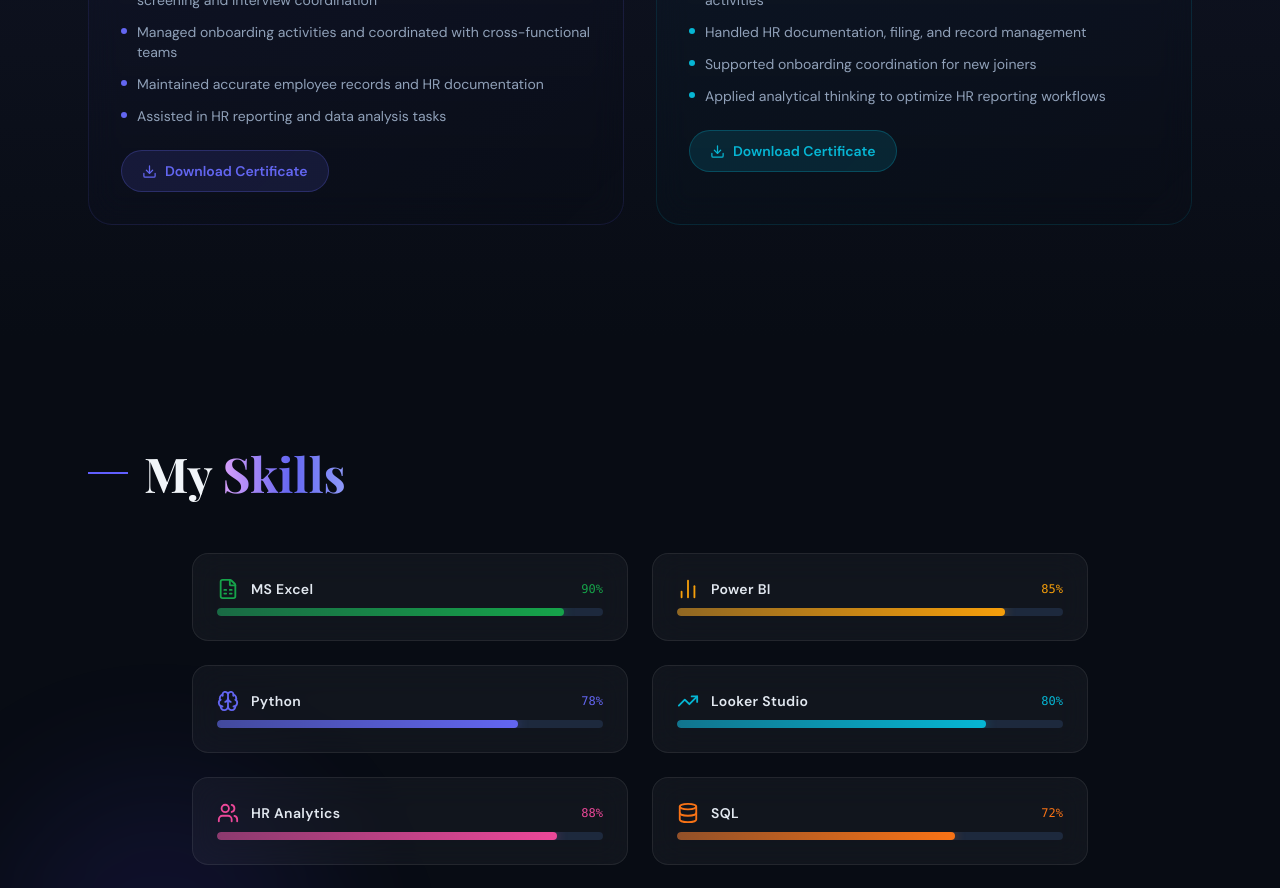
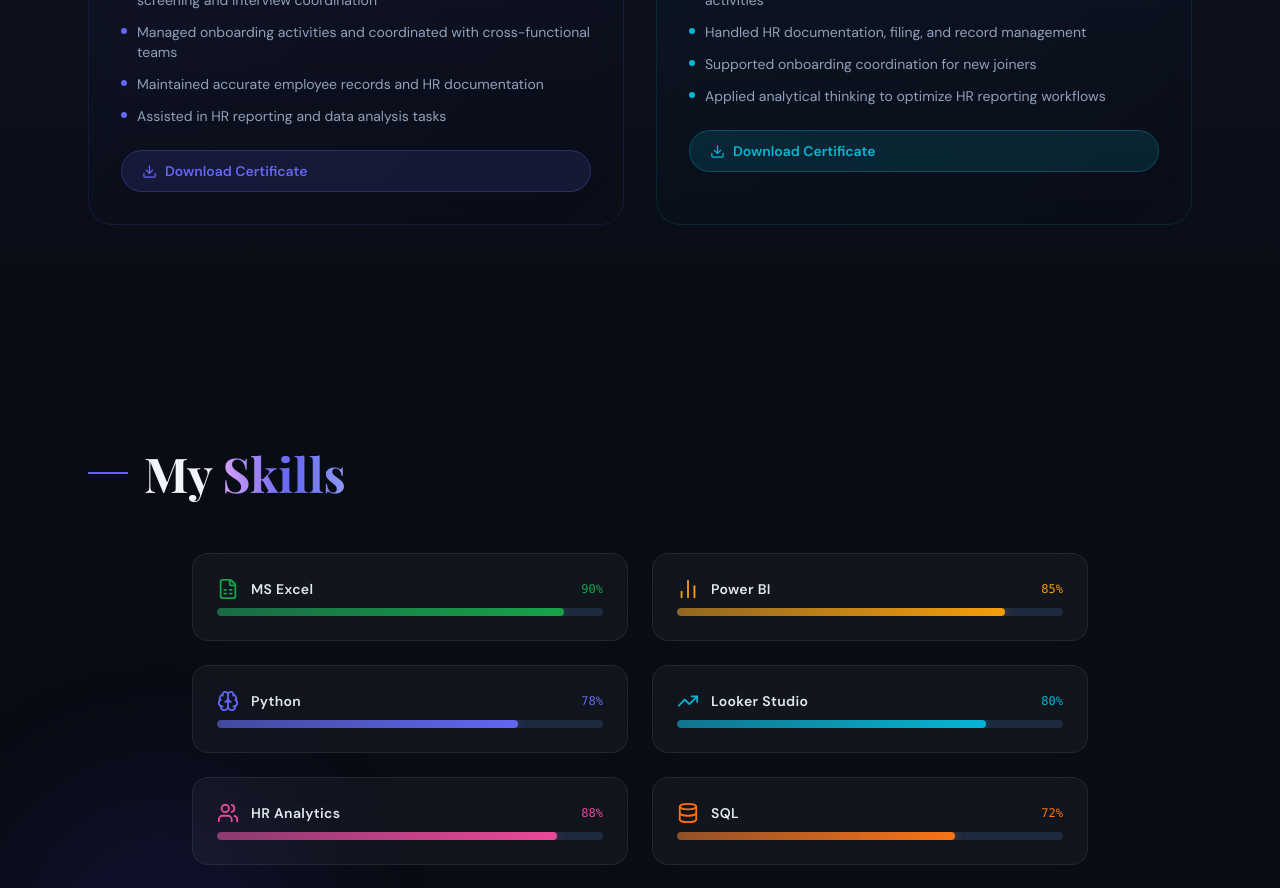
Before and after one commit to RakkeshIT/portfolio-vaishali, a React (Vite) app: page / in a window 1280 px wide. Shown: the part 2560-3448 px from the top of the page. Built offline with nearby package versions, Linux system fonts and the light colour scheme; a web font is replaced by a local one.

Commit message:
feat: update download links and replace certificate buttons with functional anchor tags in Hero component

```diff
--- a/src/pages/Hero.jsx
+++ b/src/pages/Hero.jsx
@@ -57,8 +57,9 @@
         "Data-driven classroom insights",
         "Future of smart education",
     ],
-    bookDownloadUrl: "#",  // ← Replace with actual link
-    chapterUrl: "#",       // ← Replace with actual link
+    bookDownloadUrl: "https://drive.google.com/file/d/1pLDhJgNTmmZGASpp_84Elv_2nwjus3U_/view?usp=sharing",  // ← Replace with actual link
+    chapterUrl: "https://drive.google.com/file/d/1AAvlKcWuKV9XFb5_mY3QGcDL8Eo8WXRF/view?usp=sharing",
+    // ← Replace with actual link
 };
 
 const SKILLS = [
@@ -87,6 +88,7 @@
         ],
         color: "#6366f1",
         bg: "from-indigo-500/10 to-purple-500/5",
+        href: "https://drive.google.com/file/d/1Dfts0FtchbCtXtcsrS8hB9PnmmeENV6H/view?usp=sharing",
     },
     {
         company: "Netaxis IT Solutions",
@@ -102,6 +104,7 @@
         ],
         color: "#06b6d4",
         bg: "from-cyan-500/10 to-blue-500/5",
+        href: "https://drive.google.com/file/d/1yNH44Oza59uGPXd59WRdXcTrx0u1zK09/view?usp=sharing",
     },
 ];
 
@@ -117,12 +120,14 @@
         name: "Python for Data Science",
         org: "NPTEL - IIT Madras (SWAYAM)",
         color: "#22c55e",
+        href: "https://drive.google.com/file/d/1SvRbfwZ_kd3GJVKdMt2FI3WTkqwVjQ1E/view?usp=sharing",
         desc: "Learned Python fundamentals, data analysis, and visualization using NumPy, pandas, and matplotlib. Worked with real-world datasets. Achieved Elite certification with 68%."
     },
     {
         name: "Data Science for Engineers",
         org: "NPTEL",
         color: "#f59e0b",
+        href: "https://drive.google.com/file/d/1hn8ODj6EGnTh_Opw0WannUDS7m42R_F3/view?usp=sharing",
         desc: "Gained strong understanding of data science concepts and analytical thinking. Completed with Elite certification (61%) through consistent effort and practical learning."
     }
 ];
@@ -525,13 +530,16 @@
                                             </li>
                                         ))}
                                     </ul>
-                                    <button
+                                    <a
+                                        href={exp.href}
+                                        target="_blank"
+                                        rel="noopener noreferrer"
                                         className="flex items-center gap-2 text-sm font-semibold px-5 py-2.5 rounded-full transition-all duration-300 hover:-translate-y-0.5 active:scale-95"
                                         style={{ background: `${exp.color}22`, color: exp.color, border: `1px solid ${exp.color}44` }}
                                         onClick={() => alert("Attach your internship certificate PDF to enable download.")}
                                     >
                                         <Download size={15} /> Download Certificate
-                                    </button>
+                                    </a>
                                 </div>
                             ))}
                         </div>
```
